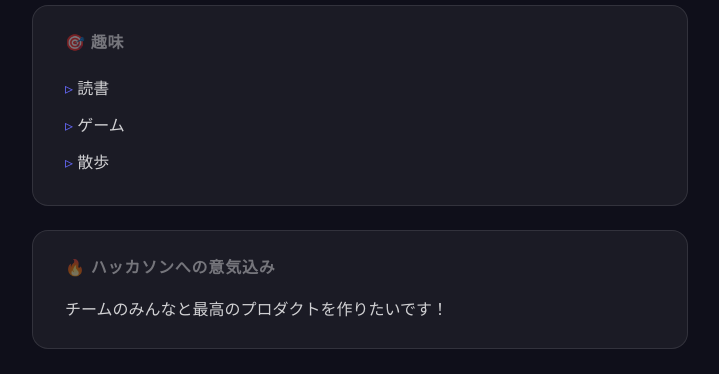
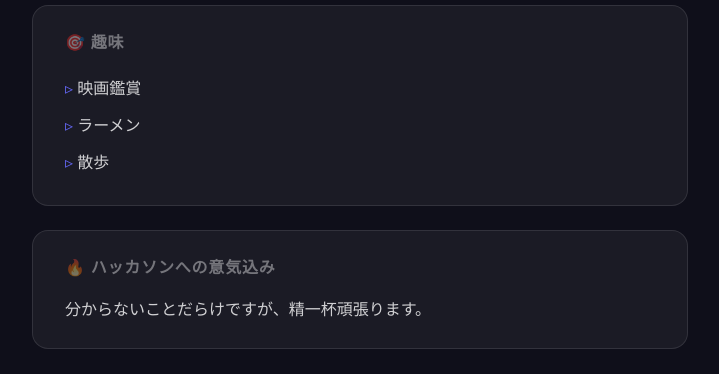
Before and after one commit to take4ff/test-app, a Next.js app: page /members/fujita in a window 1280 px wide. Shown: the part 705-1079 px from the top of the page, without its empty margins (280-999 px from the left). Built offline with nearby package versions, Linux system fonts and the light colour scheme.

Commit message:
自己紹介-藤田

```diff
--- a/app/members/fujita/page.tsx
+++ b/app/members/fujita/page.tsx
@@ -44,8 +44,8 @@ export default function FujitaProfile() {
                 <h2>🎯 趣味</h2>
                 <ul>
                     {/* 趣味を追加・変更してね！ */}
-                    <li>読書</li>
-                    <li>ゲーム</li>
+                    <li>映画鑑賞</li>
+                    <li>ラーメン</li>
                     <li>散歩</li>
                 </ul>
             </div>
@@ -54,7 +54,7 @@ export default function FujitaProfile() {
                 <h2>🔥 ハッカソンへの意気込み</h2>
                 <p>
                     {/* 意気込みを書いてね！ */}
-                    チームのみんなと最高のプロダクトを作りたいです！
+                    分からないことだらけですが、精一杯頑張ります。
                 </p>
             </div>
         </div>
```
